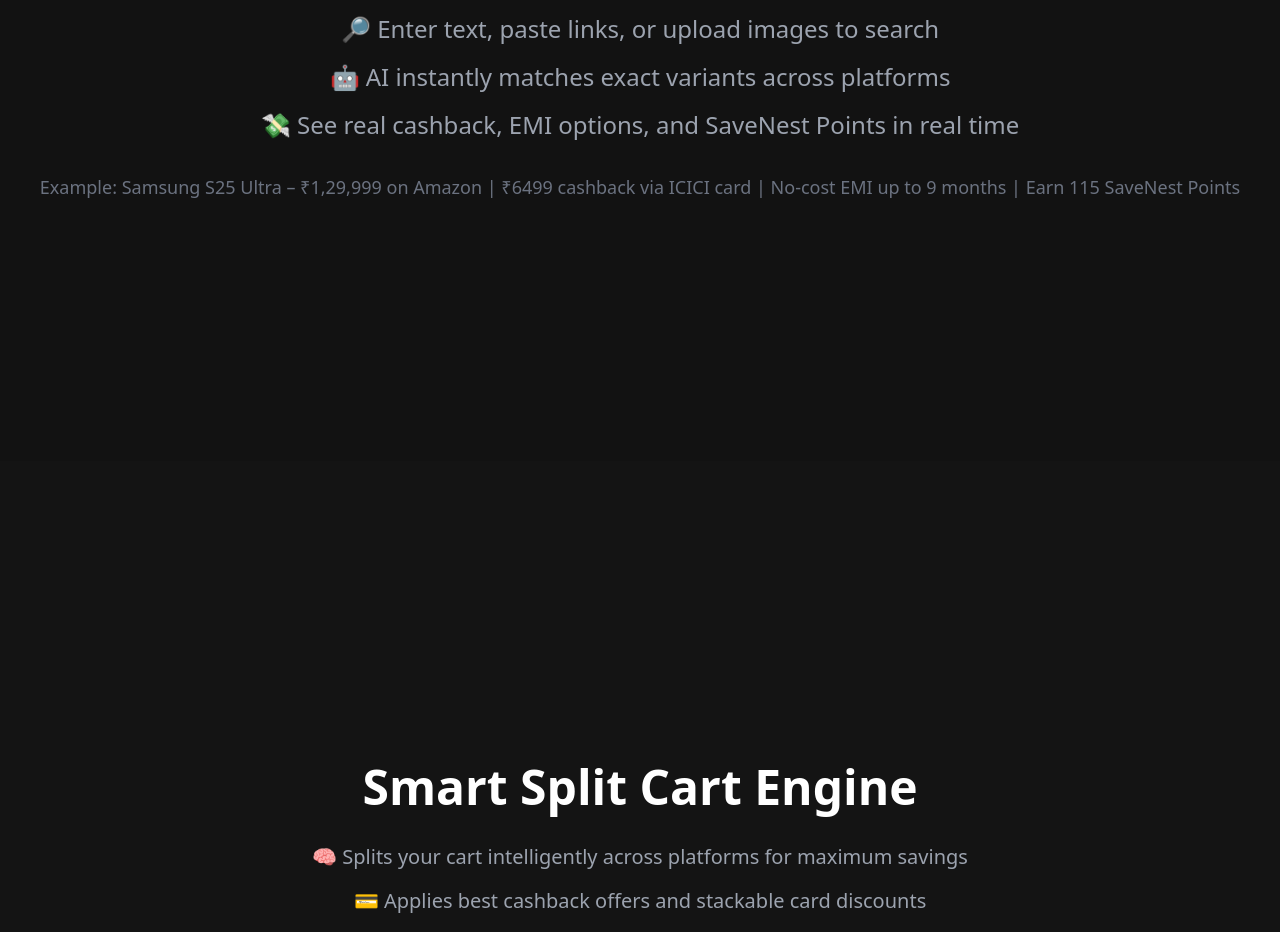
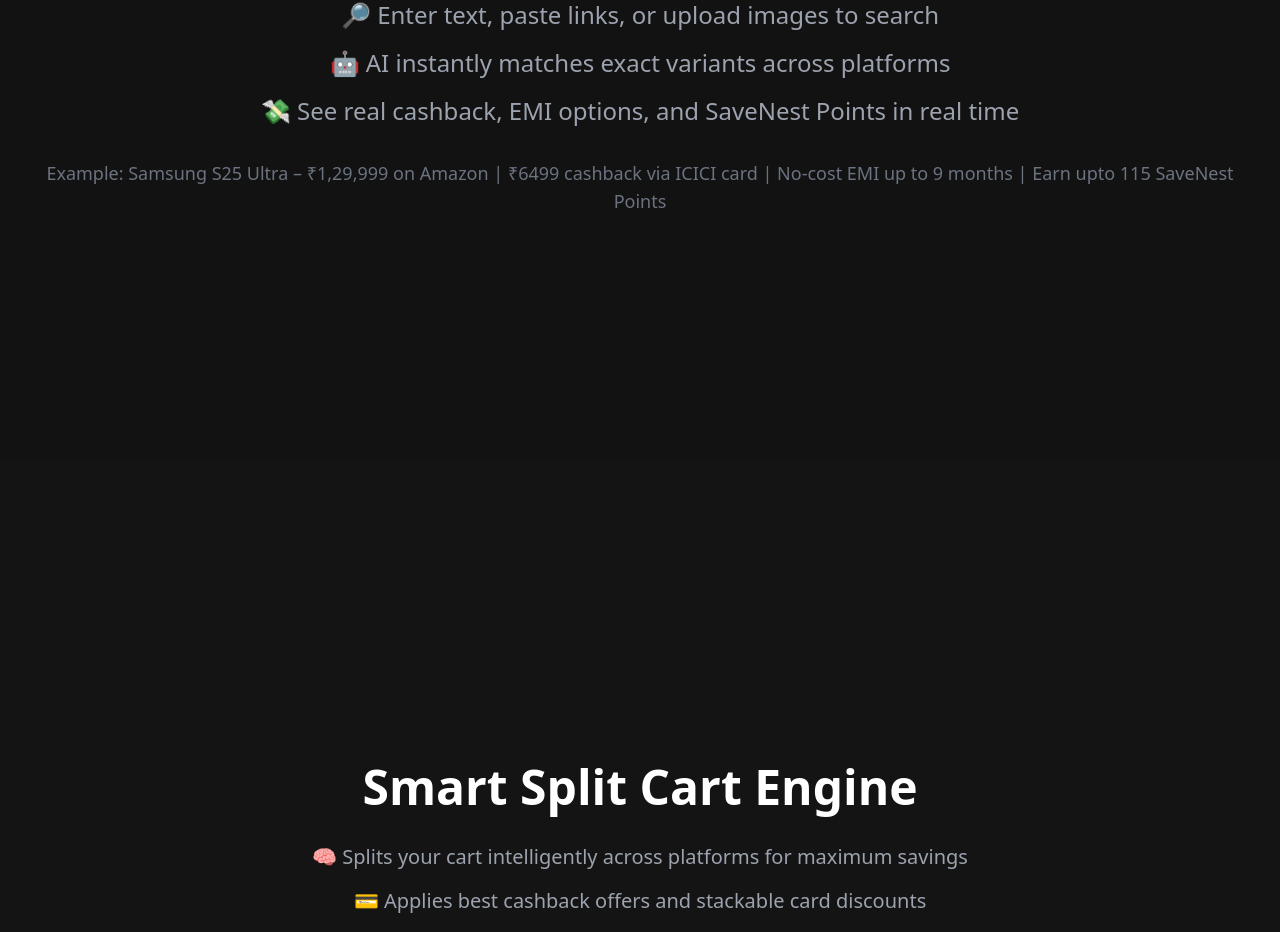
Before and after one commit to praveenreddy1609/savenest-landing, a Next.js app: page / in a window 1280 px wide. Shown: the part 1139-2071 px from the top of the page. Built offline with nearby package versions, Linux system fonts and the light colour scheme.

Commit message:
Update index.tsx

```diff
--- a/pages/index.tsx
+++ b/pages/index.tsx
@@ -34,7 +34,7 @@ export default function SaveNestPreview() {
           <li>💸 See real cashback, EMI options, and SaveNest Points in real time</li>
         </ul>
         <div className="text-lg text-gray-500 mt-8">
-          <p>Example: Samsung S25 Ultra – ₹1,29,999 on Amazon | ₹6499 cashback via ICICI card | No-cost EMI up to 9 months | Earn 115 SaveNest Points</p>
+          <p>Example: Samsung S25 Ultra – ₹1,29,999 on Amazon | ₹6499 cashback via ICICI card | No-cost EMI up to 9 months | Earn upto 115 SaveNest Points</p>
         </div>
       </section>
 
```
